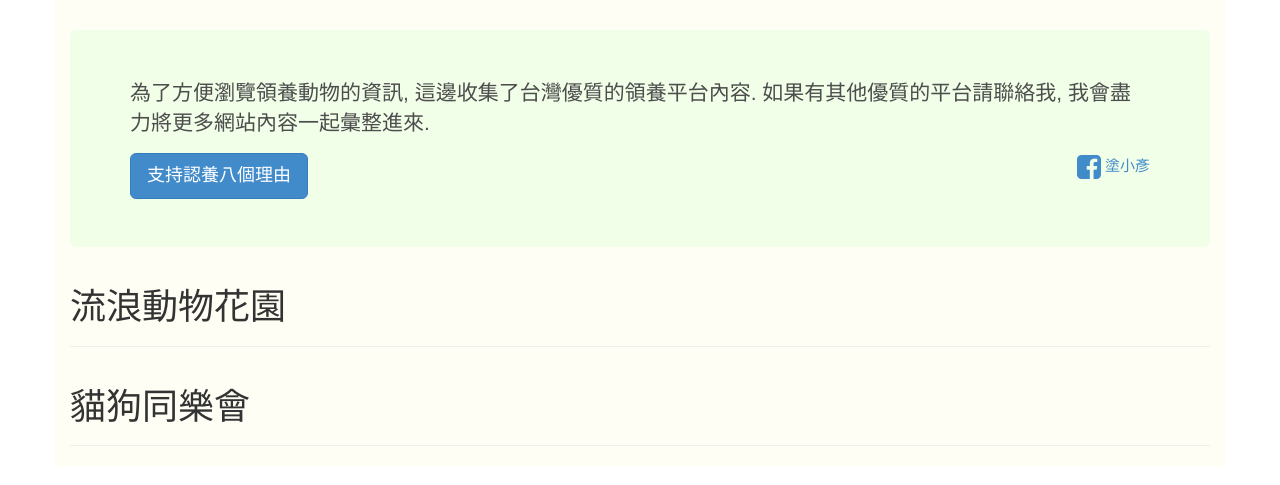
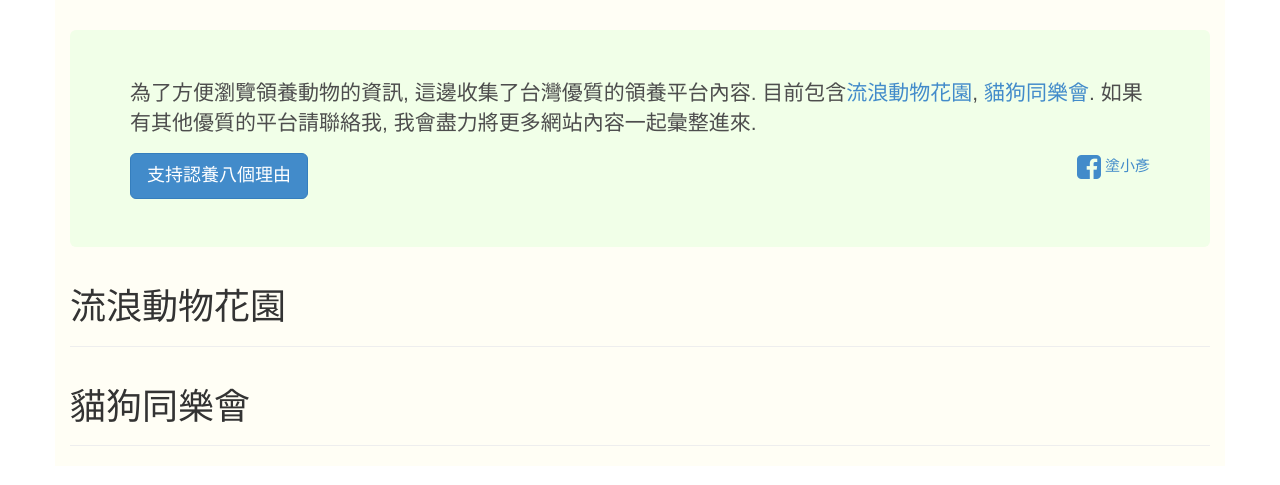
Before and after one commit to slashtu/crawler-django, a Django app: page /pets/ in a window 1280 px wide. Shown: the top 485 px of the page. Run offline with Django 3.2, Linux system fonts and the light colour scheme; parts of the project's set-up code (start-up, migrations or seed data) failed here and were passed over; some libraries are stand-ins or nearby versions.

Commit message:
modified text

```diff
--- a/polls/templates/polls/index.html
+++ b/polls/templates/polls/index.html
@@ -14,7 +14,7 @@
 <body>
 <div class="container body">
 <div class="jumbotron top intro">
-    <p class="info">為了方便瀏覽領養動物的資訊, 這邊收集了台灣優質的領養平台內容. 如果有其他優質的平台請聯絡我, 我會盡力將更多網站內容一起彙整進來.</p>
+    <p class="info">為了方便瀏覽領養動物的資訊, 這邊收集了台灣優質的領養平台內容. 目前包含<a href="http://www.doghome.org.tw/phpbb2/indexnew.php" class="fb" target="_blank">流浪動物花園</a>, <a class="fb" href="http://www.tsaca.org.tw/index.php" target="_blank">貓狗同樂會</a>. 如果有其他優質的平台請聯絡我, 我會盡力將更多網站內容一起彙整進來.</p>
     <a class="btn btn-lg btn-primary" href="http://www.peta.org/living/companion-animals/8-reasons-adopt-buy-dogs/" role="button" target="_blank">
         支持認養八個理由</a>
     <div class="pull-right">
```
